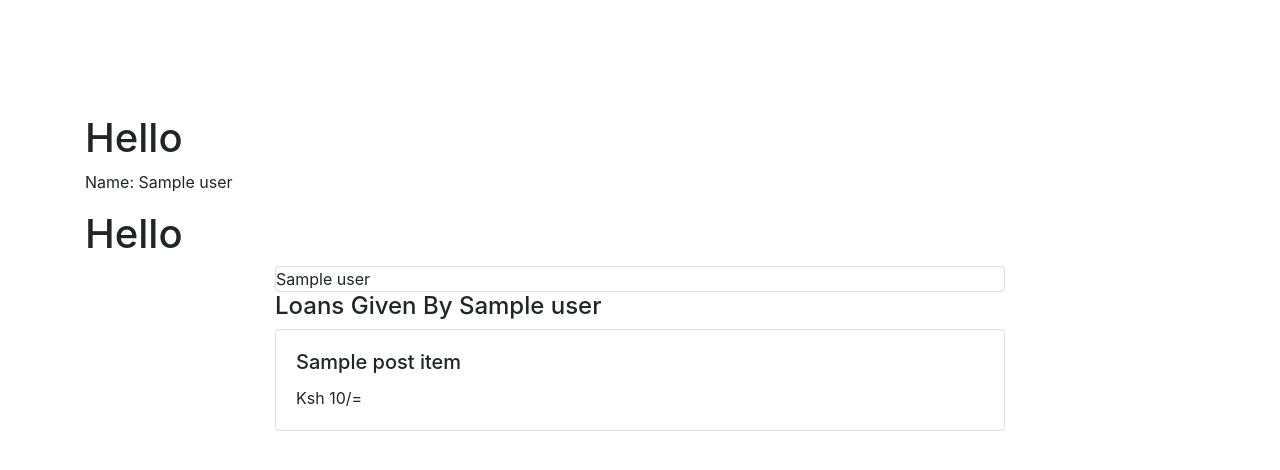
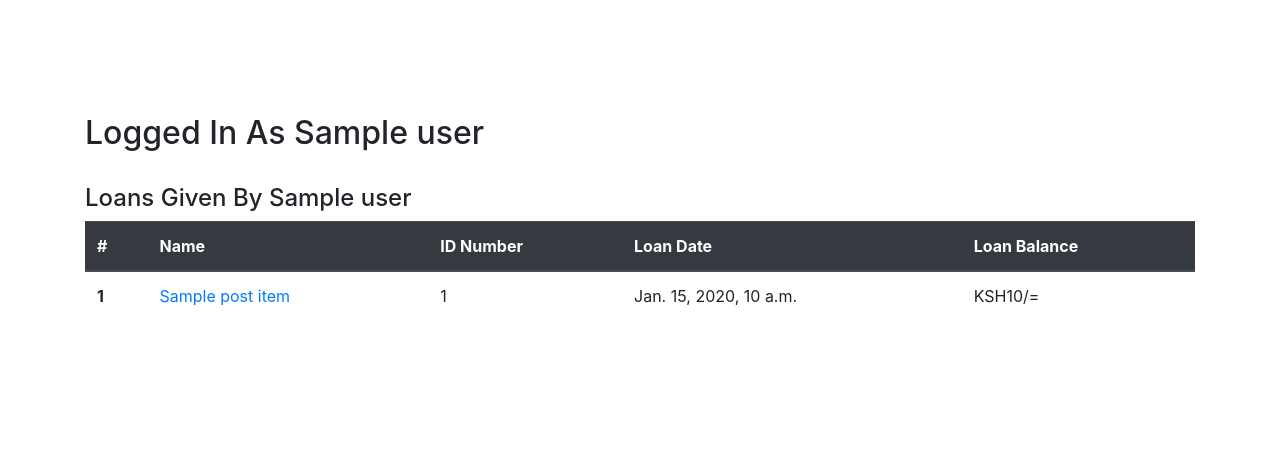
Before and after one commit to vincentmuya/mkb, a Django app: template app/templates/profile.html in a window 1280 px wide. Shown: the part 56-526 px from the top of the page. Run offline with Django 3.2, Linux system fonts and the light colour scheme; the template is opened without the code that fills it: most values are stand-ins (such as "Sample title", 1, 10 or a date in 2020); some libraries are stand-ins or nearby versions.

Commit message:
called profile item for user with loans given modified profile template

```diff
--- a/app/templates/profile.html
+++ b/app/templates/profile.html
@@ -6,57 +6,41 @@
     <meta charset="UTF-8">
     <meta name="viewport" content="width=device-width, user-scalable=no, initial-scale=1.0, maximum-scale=1.0, minimum-scale=1.0">
     <meta http-equiv="X-UA-Compatible" content="ie=edge">
-    <link rel="stylesheet" href="{% static 'css/profil.css' %}">
+    <link rel="stylesheet" href="{% static 'css/profile.css' %}">
 </head>
 
 <body style="margin-top: 170px;">
 <div class="container">
-<h1>Hello</h1>
-
-    {%for profile_item in user_profile%}
-    <p>Name: {{profile_item.user}}</p>
-    {%endfor%}
-
-    <h1>Hello</h1>
-
-      <div class="row">
-        <div class="col-md-2">
-
-        </div>
-        <div class="col-md-8">
           {%for profile_item in user_profile%}
-      <div class="col-lg-15 col-sm-15">
-        <div class="card hovercard">
-          <div class="card-background">
-
-          </div>
-
-          <div class="useravatar">
-
-          </div>
-
-          <div class="card-info"> <span class="card-title">{{profile_item.user}}</span>
-
-          </div>
-        </div>
-
-      </div>
+          <h2>Logged In As {{profile_item.user}}</h2>
+        <br>
       <h4>Loans Given By {{profile_item.user}}</h4>
       {%endfor%}
-      {%for post_item in lender_list%}
-      <div class="card" id="block">
-        <div class="card-body">
-          <h5 class="card-title">{{post_item.name}}</h5>
-          <p class="card-text">Ksh {{post_item.loan_balance}}/=</p>
-        </div>
+
+    <table class="table">
+  <thead class="thead-dark">
+    <tr>
+      <th scope="col">#</th>
+      <th scope="col">Name</th>
+      <th scope="col">ID Number</th>
+      <th scope="col">Loan Date</th>
+        <th scope="col">Loan Balance</th>
+    </tr>
+  </thead>
+  <tbody>
+   {%for post_item in lender_list%}
+    <tr>
+      <th scope="row">1</th>
+      <td><a href="{{ post_item.get_absolute_url }}">{{post_item.name}}<a/></td>
+      <td>{{post_item.id_number}}</td>
+      <td>{{post_item.loan_collection_date}}</td>
+        <td>KSH{{post_item.loan_balance}}/=</td>
+    </tr>
+     {%endfor%}
+
+  </tbody>
+</table>
       </div>
-      {%endfor%}
-      </div>
-      <div class="col-md-2">
-
-      </div>
-      </div>
-    </div>
 </body>
 
 {%endblock%}
```
Also changed, not shown: static/css/profile.css (deleted, +0 -128 lines).
